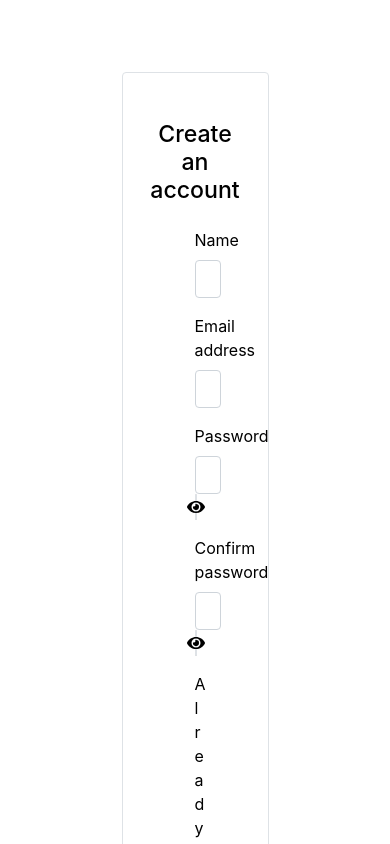
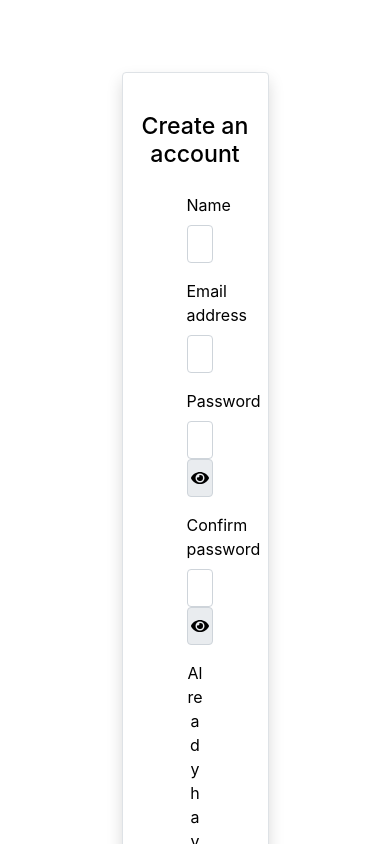
Before and after one commit to samihaTasnim/photoScape, a React (Create React App) app: page /login in a window 390 px wide. Shown: the top 844 px of the page. Built offline with nearby package versions, Linux system fonts and the light colour scheme.

Commit message:
improved responsiveness of the overall website

```diff
--- a/src/Components/HomePage/ImgGallery/ImgGallery.css
+++ b/src/Components/HomePage/ImgGallery/ImgGallery.css
@@ -1,3 +1,9 @@
 * {
   color: black;
 }
+
+@media only screen and (max-width: 600px) {
+  .responsive-height {
+    height: 100% !important;
+  }
+}
--- a/src/Components/HomePage/ImgGallery/ImgGallery.js
+++ b/src/Components/HomePage/ImgGallery/ImgGallery.js
@@ -17,8 +17,8 @@ const ImgGallery = () => {
           </div>
         </div>
         <div className="row g-0">
-          <div className="col-md-4 col-sm-12 col-12 d-flex justify-content-center mb-md-5">
-            <img src="https://i.ibb.co/vxRLWBY/2-2x.png" alt="" className="w-75 img-fluid h-lg-50 h-75" />
+          <div className="col-md-4 col-sm-12 col-12 d-flex justify-content-center mb-5">
+            <img src="https://i.ibb.co/vxRLWBY/2-2x.png" alt="" className="w-75 img-fluid h-50 responsive-height" />
           </div>
           <div className="col-md-8 col-sm-12 mb-5">
             <img src="https://i.ibb.co/wzGmtfY/2-2x-1-1.png" alt="" className="w-auto img-fluid" />
--- a/src/Components/HomePage/Login/Login.js
+++ b/src/Components/HomePage/Login/Login.js
@@ -88,7 +88,7 @@ const Login = () => {
         <div className="mx-auto p-4 w-50" >
 
 
-          <div className="card border rounded p-4">
+          <div className="card border shadow rounded p-3">
             <h3 className="text-center my-4">{!login ? 'Create an account' : "Log in"}</h3>
 
             <form onSubmit={handleSubmit(onSubmit)}>
@@ -112,7 +112,7 @@ const Login = () => {
                   <div className="col-md-10">
                     <input type={showPass ? "text" : "password"} name="password" className="form-control" id="password" {...register("password")} required />
                   </div>
-                  <div className="col-md-2 border rounded bg-secondary d-flex justify-content-center align-items-center">
+                  <div className="col-md-2 input-group-text d-flex justify-content-center align-items-center">
                     <span>
                       {
                         showPass ? <FontAwesomeIcon icon={faEyeSlash} onClick={() => setShowPass(false)} />
@@ -132,7 +132,7 @@ const Login = () => {
                     <div className="col-md-10">
                       <input type={showConfirmPass ? "text" : "password"} name="password" className="form-control" id="exampleInputConfirmPassword1" required />
                     </div>
-                    <div className="col-md-2 d-flex justify-content-center align-items-center border rounded bg-secondary">
+                    <div className="col-md-2 d-flex justify-content-center align-items-center input-group-text">
                       <span>
                         {
                           showConfirmPass
```
